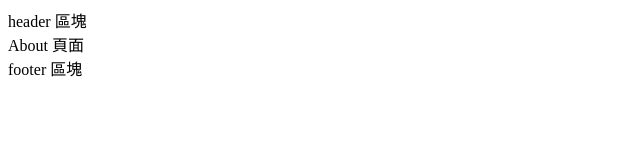
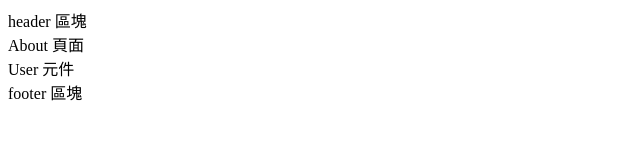
Before and after one commit to MizuYang/nuxt3-test, a Nuxt app: page /about in a window 1280 px wide. Shown: the top 160 px of the page, without its empty margins (0-640 px from the left). Built offline with nearby package versions, Linux system fonts and the light colour scheme.

Commit message:
新增 components 以及元件, 並利用 auto import 無須匯入 可直接使用元件

```diff
--- /dev/null
+++ b/components/UserComponent.vue
@@ -0,0 +1,11 @@
+<script setup>
+
+</script>
+
+<template>
+  <div>
+    User 元件
+  </div>
+</template>
+
+<style lang='scss' scope></style>
--- a/pages/about.vue
+++ b/pages/about.vue
@@ -3,6 +3,8 @@
 <template>
   <div>
     About 頁面
+
+    <UserComponent />
   </div>
 </template>
 
```
